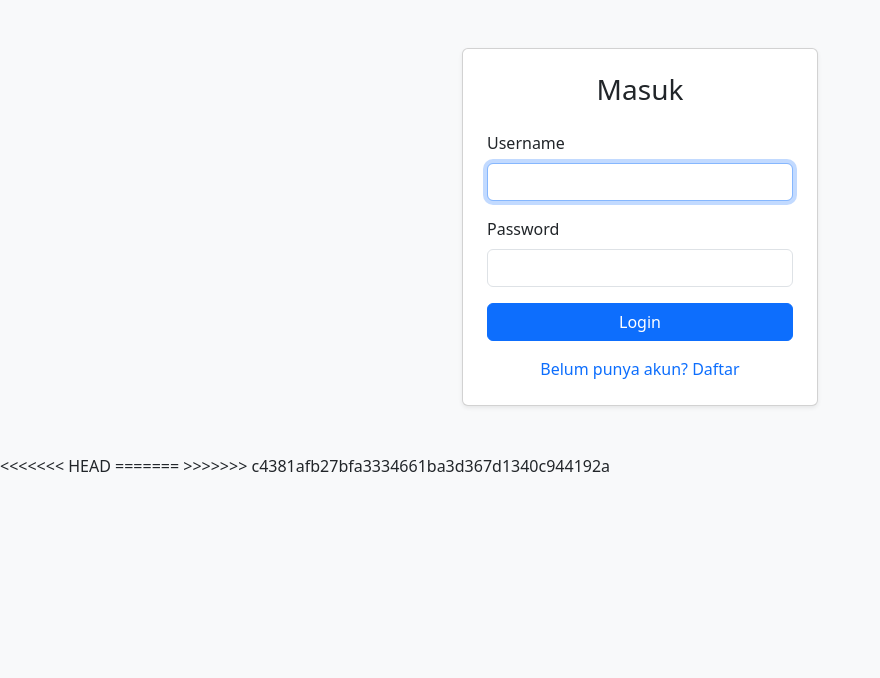
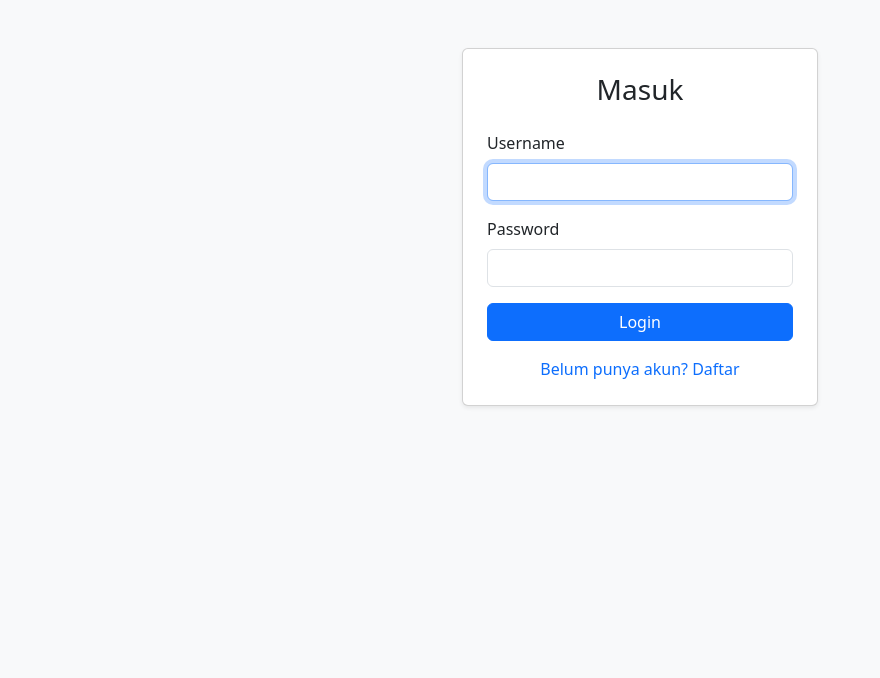
Before and after one commit to azariaamanda/04-AzariaAmanda-SIB-2D, a PHP site: page / in a window 1280 px wide. Shown: the top 678 px of the page, without its empty margins (0-880 px from the left). Run offline with PHP 8.4, Linux system fonts and the light colour scheme.

Commit message:
Full Bootstrap & CRUD

```diff
--- a/index.php
+++ b/index.php
@@ -55,9 +55,4 @@ if (isset($_SESSION['user_id'])) {
 
   <script src="https://cdn.jsdelivr.net/npm/bootstrap@5.3.8/dist/js/bootstrap.bundle.min.js"></script>
 </body>
-<<<<<<< HEAD
 </html>
-=======
-</html>
-
->>>>>>> c4381afb27bfa3334661ba3d367d1340c944192a
```
Also changed, not shown: InfoTips.html (line endings or trailing spaces), beasiswa-asia.html (line endings or trailing spaces), beasiswa-luarasia.html (line endings or trailing spaces), beasiswa.php (line endings or trailing spaces), create.php (line endings or trailing spaces), dashboard.php (line endings or trailing spaces), delete.php (line endings or trailing spaces), edit.php (line endings or trailing spaces), index.html (line endings or trailing spaces), kampus-asia.html (line endings or trailing spaces), kampus-dunia.html (line endings or trailing spaces), kampus.html (line endings or trailing spaces), koneksi.php (line endings or trailing spaces), login.php (line endings or trailing spaces), 1 more files.
